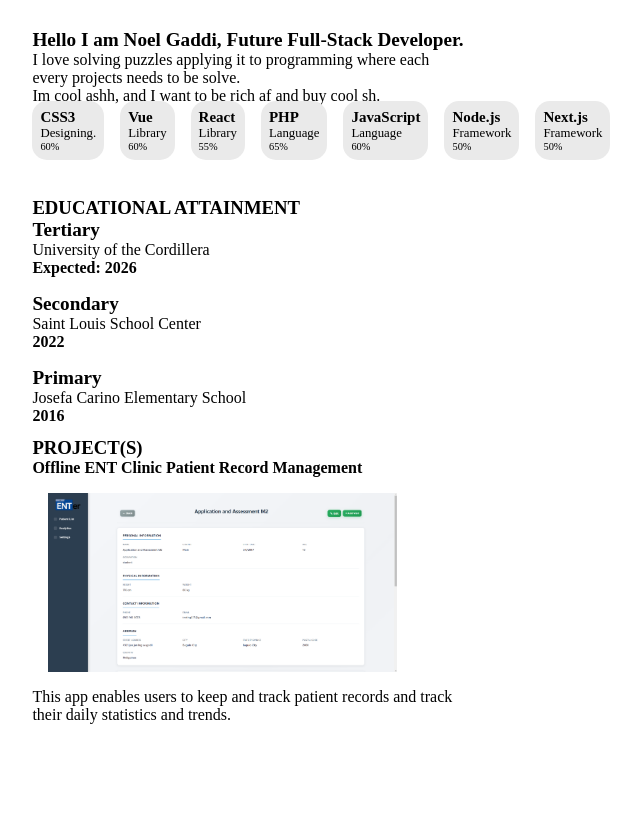
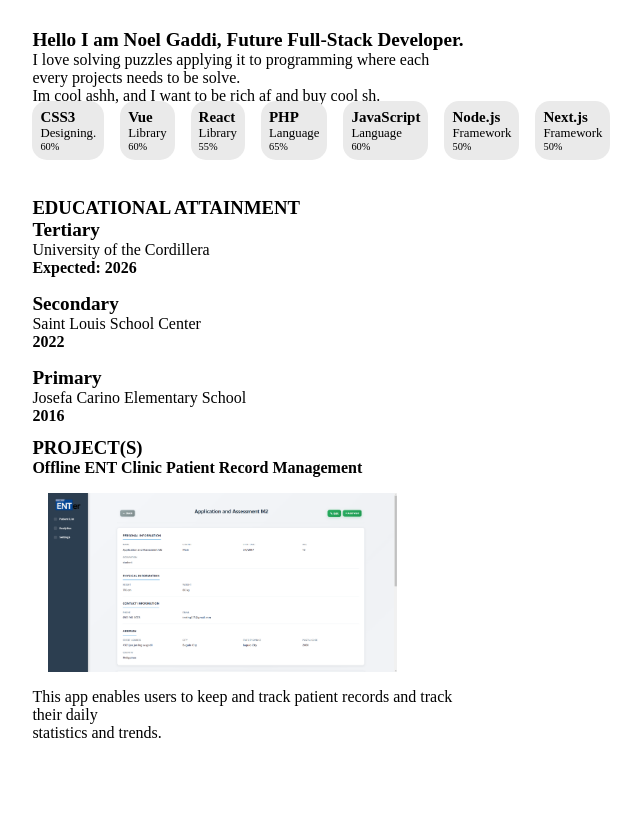
Before and after one commit to Nuwil/project-portfolio, a plain HTML site: page index.html in a window 1280 px wide. Shown: the part 139-973 px from the top of the page, without its empty margins (390-1031 px from the left). Drawn offline with Linux system fonts and the light colour scheme.

Commit message:
Application and Assessment M2

```diff
--- a/index.html
+++ b/index.html
@@ -143,7 +143,7 @@
                     <img class="project-images" src="./assets/images/project-ENT-3.png" alt="ENT Clinic Patient List 4">
                     <img class="project-images" src="./assets/images/project-ENT-4.png" alt="ENT Clinic Patient List 5">
                     <div class="project-info">
-                    <p>This app enables users to keep and track patient records and track their daily statistics and trends.</p>
+                    <p>This app enables users to keep and track patient records and track their daily <br>statistics and trends.</p>
                     </div>
                 </div>
             </div>
```
